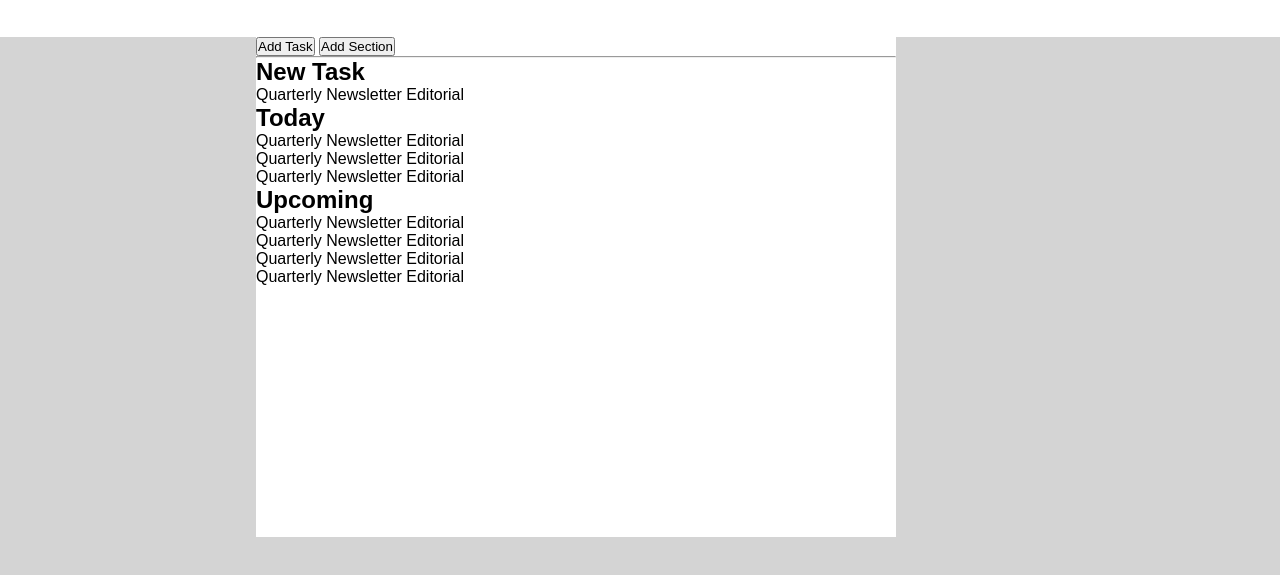
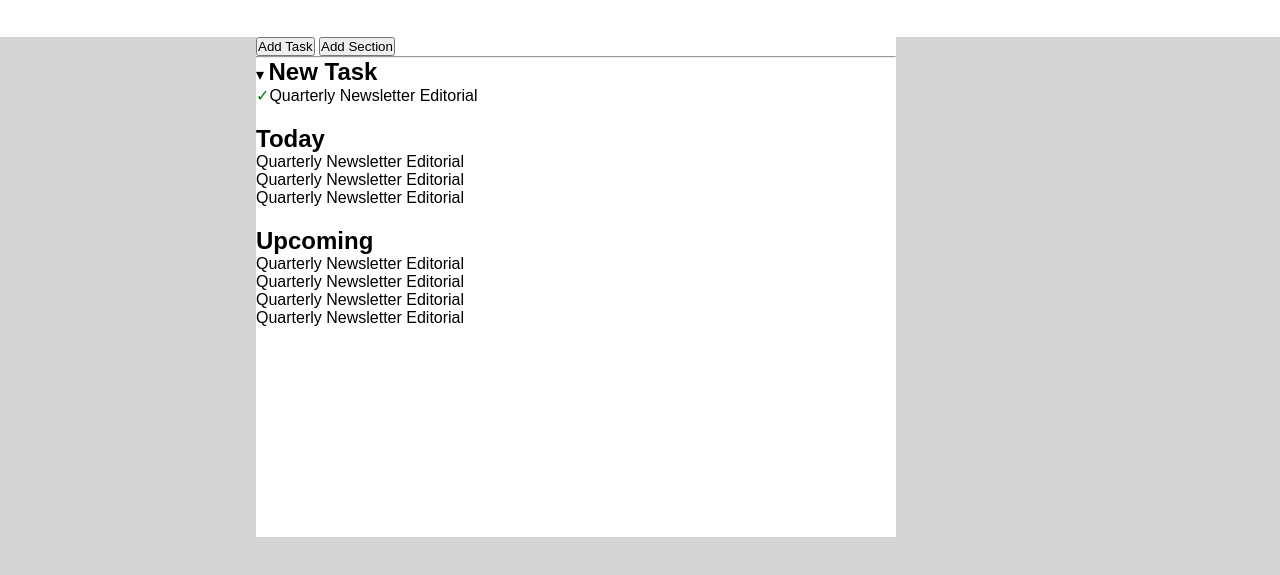
Before and after one commit to lnannettik/html-css-toboolist, a plain HTML site: page index.html in a window 1280 px wide. Shown: the part 75-650 px from the top of the page. Drawn offline with Linux system fonts and the light colour scheme.

Commit message:
working on lists

```diff
--- a/css/style.css
+++ b/css/style.css
@@ -35,3 +35,19 @@ h1 {
     background-color: white;
     margin: 2% 20%;
 }
+
+h2{
+    display: inline;
+}
+
+.list-section {
+    margin-bottom: 20px;
+}
+
+.check {
+    border: 10px;
+    border-radius: 50px;
+    color: green;
+
+
+}
--- a/index.html
+++ b/index.html
@@ -32,13 +32,17 @@
 
                 <hr>
 
-                <section>
+                <section class="list-section">
+
                     <!-- new task list -->
+                    <span>&blacktriangledown;</span>
                     <h2>New Task</h2>
-                    <p>Quarterly Newsletter <span>Editorial</span></p>
+                    <br>
+                    <span class="check">&check;</span><span>Quarterly Newsletter <span>Editorial</span></span>
+
                 </section>
 
-                <section>
+                <section class="list-section">
                     <!-- today list -->
                     <h2>Today</h2>
                     <p>Quarterly Newsletter <span>Editorial</span></p>
@@ -46,7 +50,7 @@
                     <p>Quarterly Newsletter <span>Editorial</span></p>
                 </section>
 
-                <section>
+                <section class="list-section">
                     <!-- upcoming list -->
                     <h2>Upcoming</h2>
                     <p>Quarterly Newsletter <span>Editorial</span></p>
```
